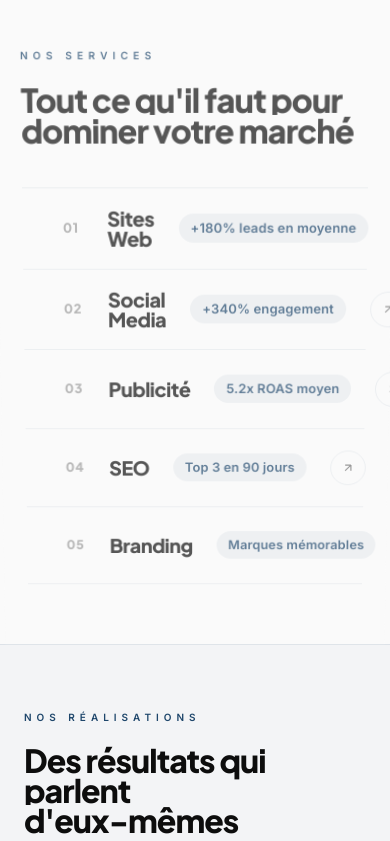
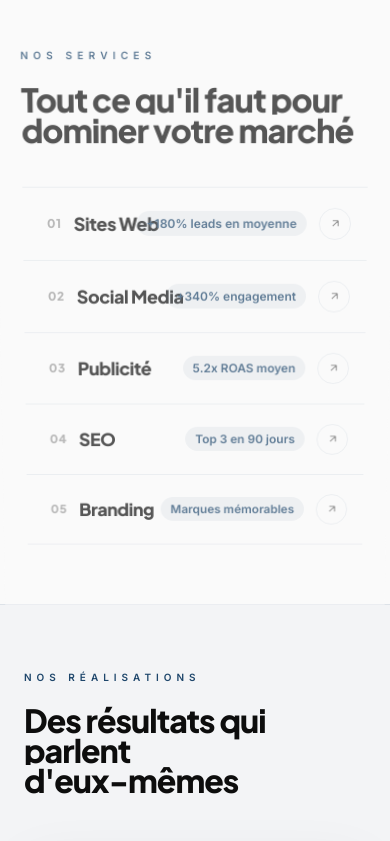
Before and after one commit to cadjee14-png/impulse-agency, a Next.js app: page / in a window 390 px wide. Shown: the part 1213-2054 px from the top of the page. Built offline with nearby package versions, Linux system fonts and the light colour scheme.

Commit message:
fix: services mobile layout

```diff
--- a/src/components/sections/services.tsx
+++ b/src/components/sections/services.tsx
@@ -53,28 +53,30 @@ function ServiceRow({ service, index }: { service: typeof services[0]; index: nu
         }}
       />
 
-      <div style={{ padding: '0 clamp(24px, 4vw, 64px)' }}>
+      <div style={{ padding: '0 clamp(16px, 4vw, 64px)' }}>
         {/* Main row */}
         <div
           style={{
             display: 'flex',
             alignItems: 'center',
             justifyContent: 'space-between',
-            gap: 24,
-            height: 80,
-            paddingLeft: 16,
+            gap: 12,
+            minHeight: 72,
+            paddingLeft: 8,
+            paddingTop: 12,
+            paddingBottom: 12,
           }}
         >
           {/* Number + Name */}
-          <div style={{ display: 'flex', alignItems: 'center', gap: 'clamp(16px, 3vw, 40px)', flex: 1 }}>
+          <div style={{ display: 'flex', alignItems: 'center', gap: 'clamp(12px, 3vw, 40px)', flex: 1, minWidth: 0 }}>
             <span
               style={{
                 fontFamily: 'var(--font-heading)',
                 fontWeight: 800,
-                fontSize: 'clamp(13px, 1.5vw, 16px)',
+                fontSize: 12,
                 color: 'var(--text-muted)',
                 letterSpacing: '0.05em',
-                minWidth: 28,
+                flexShrink: 0,
               }}
             >
               {service.number}
@@ -83,17 +85,36 @@ function ServiceRow({ service, index }: { service: typeof services[0]; index: nu
               style={{
                 fontFamily: 'var(--font-heading)',
                 fontWeight: 800,
-                fontSize: 'clamp(20px, 3vw, 36px)',
+                fontSize: 'clamp(18px, 3vw, 36px)',
                 color: 'var(--text)',
                 letterSpacing: '-0.025em',
                 lineHeight: 1,
                 transition: 'color 300ms',
+                whiteSpace: 'nowrap',
                 ...(expanded ? { color: 'var(--accent)' } : {}),
               }}
             >
               {service.name}
             </span>
           </div>
+
+          {/* Metric mobile — sous le nom */}
+          <span
+            className="service-metric-mobile"
+            style={{
+              display: 'none',
+              fontSize: 12,
+              color: 'var(--accent)',
+              fontWeight: 600,
+              background: 'rgba(30,70,107,0.08)',
+              borderRadius: 32,
+              padding: '3px 10px',
+              whiteSpace: 'nowrap',
+              flexShrink: 0,
+            }}
+          >
+            {service.metric}
+          </span>
 
           {/* Description (hidden on mobile) */}
           <span
@@ -108,8 +129,9 @@ function ServiceRow({ service, index }: { service: typeof services[0]; index: nu
             {service.description}
           </span>
 
-          {/* Metric */}
+          {/* Metric — hidden on mobile, shown on desktop */}
           <span
+            className="service-metric"
             style={{
               fontSize: 13,
               color: 'var(--accent)',
@@ -119,6 +141,7 @@ function ServiceRow({ service, index }: { service: typeof services[0]; index: nu
               borderRadius: 32,
               padding: '4px 12px',
               whiteSpace: 'nowrap',
+              flexShrink: 0,
             }}
           >
             {service.metric}
@@ -127,8 +150,8 @@ function ServiceRow({ service, index }: { service: typeof services[0]; index: nu
           {/* Arrow */}
           <div
             style={{
-              width: 36,
-              height: 36,
+              width: 32,
+              height: 32,
               borderRadius: '50%',
               border: '1px solid var(--line)',
               display: 'flex',
@@ -142,8 +165,8 @@ function ServiceRow({ service, index }: { service: typeof services[0]; index: nu
             }}
           >
             <svg
-              width="14"
-              height="14"
+              width="13"
+              height="13"
               viewBox="0 0 24 24"
               fill="none"
               stroke={expanded ? 'white' : 'var(--text-dim)'}
@@ -198,6 +221,8 @@ function ServiceRow({ service, index }: { service: typeof services[0]; index: nu
       <style>{`
         @media (max-width: 768px) {
           .service-desc { display: none; }
+          .service-metric { display: none !important; }
+          .service-metric-mobile { display: inline-flex !important; }
         }
       `}</style>
     </div>
```
